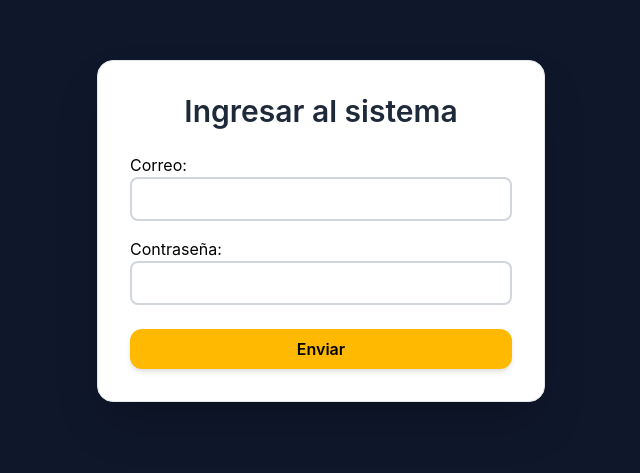
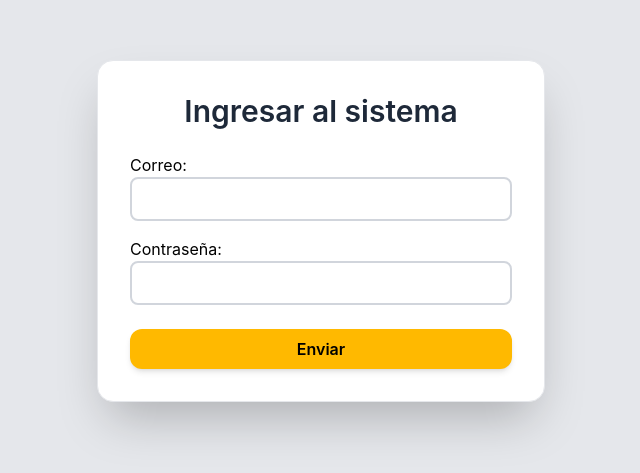
Before and after one commit to devrgarciah/formulario, a React (Vite) app: page / in a window 1280 px wide. Shown: the part 169-642 px from the top of the page, without its empty margins (319-959 px from the left). Built offline with nearby package versions, Linux system fonts and the light colour scheme.

Commit message:
Cambio de color de fondo

```diff
--- a/src/components/Formulario.jsx
+++ b/src/components/Formulario.jsx
@@ -15,7 +15,7 @@ function Formulario() {
     <>
       <form
         onSubmit={sendForm}
-        className="min-h-screen flex items-center justify-center bg-slate-900 "
+        className="min-h-screen flex items-center justify-center bg-gray-200 "
       >
         <div className="bg-white w-full max-w-md p-8 rounded-2xl shadow-2xl border border-gray-200">
           <h1 className="text-3xl font-semibold text-center mb-6 text-gray-800">
```
Also changed, not shown: src/components/InputComponente.jsx (+1 -10 lines).
